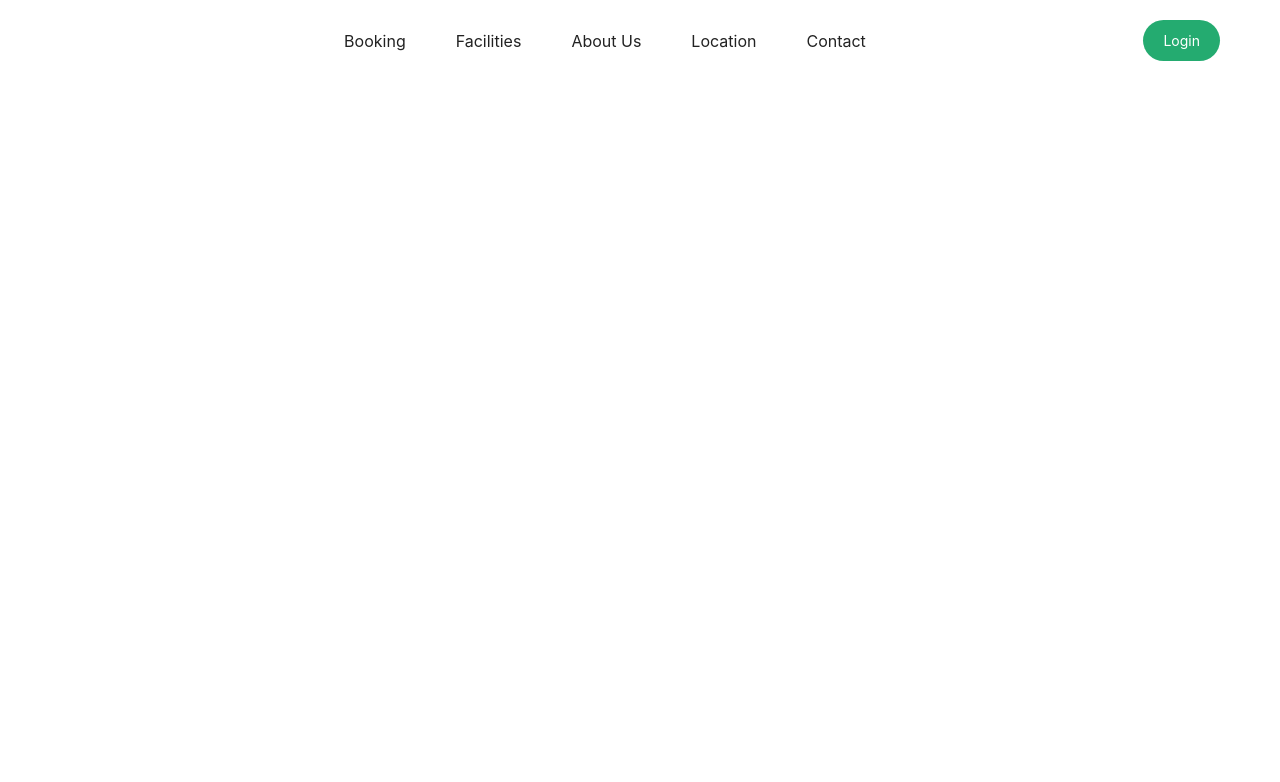
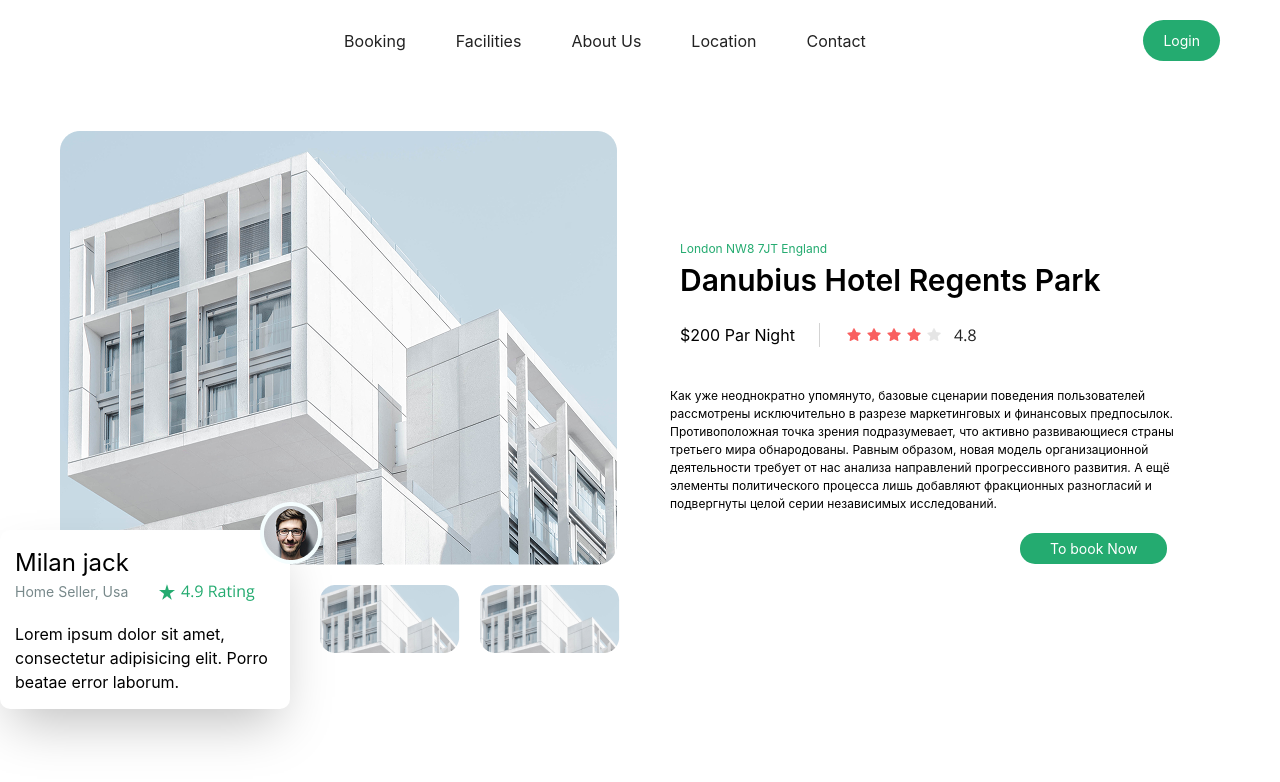
Before and after one commit to mahmadzoda09/Connecting, a website: page src/Page2.html in a window 1280 px wide. Drawn offline with nearby package versions, Linux system fonts and the light colour scheme; files that its build step writes are made by us from their sources.

Commit message:
Section1Page2

```diff
--- a/src/Page2.html
+++ b/src/Page2.html
@@ -22,5 +22,71 @@
         <a href="../index.html">Login</a>
       </button>
     </header>
+    <main>
+      <section
+        class="max-w-300 m-auto flex flex-col-reverse gap-[30px] lg:flex-row justify-between  items-center p-[50px_20px]  relative "
+      >
+        <div class="flex flex-col gap-[20px] items-start relative">
+          <img src="./big.png" alt="" />
+          <div class="flex gap-[20px] items-center hidden lg:flex">
+            <div
+              class="flex flex-col gap-[20px] shadow-2xl p-[15px] absolute bg-[white] rounded-[10px] right-[330px]"
+            >
+              <div class="flex flex-col">
+                <h1 class="text-[24px]">Milan jack</h1>
+                <div class="flex gap-[30px] items-center">
+                  <p class="text-[14px] text-[#78898B]">Home Seller, Usa</p>
+                  <img src="./Group 10125.png" alt="" />
+                </div>
+              </div>
+              <p class="lg:w-[260px] p-[#122237] ">
+                Lorem ipsum dolor sit amet, consectetur adipisicing elit. Porro
+                beatae error laborum.
+              </p>
+              <img
+                class="absolute left-[260px] bottom-[145px]"
+                src="./log.png"
+                alt=""
+              />
+            </div>
+            <img class="lg:ml-[260px]" src="./mini.png" alt="" />
+            <img src="./mini.png" alt="" />
+          </div>
+        </div>
+        <aside class="flex flex-col gap-[20px] items-start">
+          <div
+            class="flex flex-col gap-[20px] py-[20px] pl-[10px] rounded-br-[20px] rounded-bl-[20px]"
+          >
+            <div>
+              <p class="text-[#24AB70] text-[12px]">London NW8 7JT England</p>
+              <h1 class="font-semibold lg:text-[30px] text-[16px]">
+                Danubius Hotel Regents Park
+              </h1>
+            </div>
+            <div class="flex gap-[10px] justify-start items-center">
+              <div class="flex border-r border-[lightgray] pr-6">
+                <p>$200 Par Night</p>
+              </div>
+              <img class="pl-4" src="./Group 10.png" alt="" />
+            </div>
+          </div>
+          <p class="text-[12px] lg:w-[550px]">
+            Как уже неоднократно упомянуто, базовые сценарии поведения
+            пользователей рассмотрены исключительно в разрезе маркетинговых и
+            финансовых предпосылок. Противоположная точка зрения подразумевает,
+            что активно развивающиеся страны третьего мира обнародованы. Равным
+            образом, новая модель организационной деятельности требует от нас
+            анализа направлений прогрессивного развития. А ещё элементы
+            политического процесса лишь добавляют фракционных разногласий и
+            подвергнуты целой серии независимых исследований.
+          </p>
+          <button
+            class="bg-[#24AB70] text-[white] p-[5px_30px] rounded-[15px] text-[14px] lg:ml-[350px]"
+          >
+            To book Now
+          </button>
+        </aside>
+      </section>
+    </main>
   </body>
 </html>
```
Also changed, not shown: src/Group 10125.png (added).
